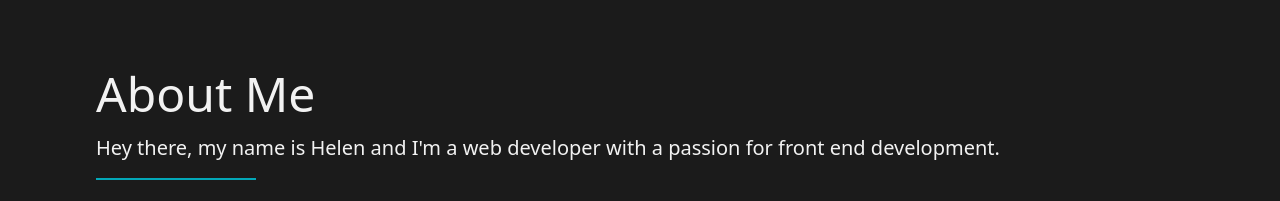
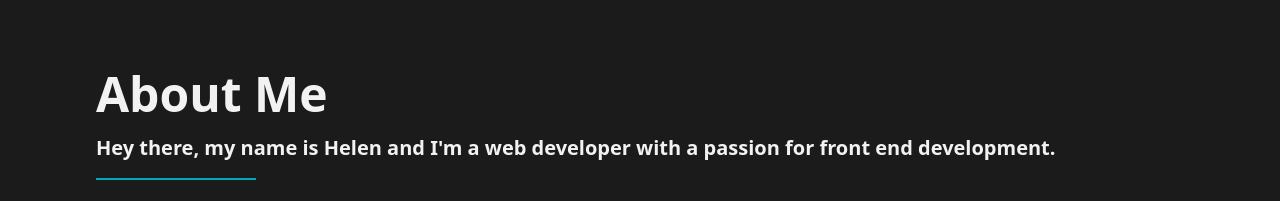
Before and after one commit to helen-tan/portfolio-site, a React (Create React App) app: page / in a window 1280 px wide. Shown: the part 826-1027 px from the top of the page. Built offline with nearby package versions, Linux system fonts and the light colour scheme.

Commit message:
minor edit to header style

```diff
--- a/src/pages/About.jsx
+++ b/src/pages/About.jsx
@@ -1,8 +1,8 @@
 function About() {
   return (
     <div id='about' className='bg-black text-grey h-auto p-24'>
-      <h2 className='text-5xl'>About Me</h2>
-      <h3 className='text-xl my-4'>Hey there, my name is Helen and I'm a web developer with a passion for front end development.</h3>
+      <h2 className='text-5xl font-semibold'>About Me</h2>
+      <h3 className='text-xl font-semibold my-4'>Hey there, my name is Helen and I'm a web developer with a passion for front end development.</h3>
       <span className='divider h-0.5 bg-teal w-40'></span>
 
       <div className="about-wrapper flex flex-col md:flex-row-reverse">
```
